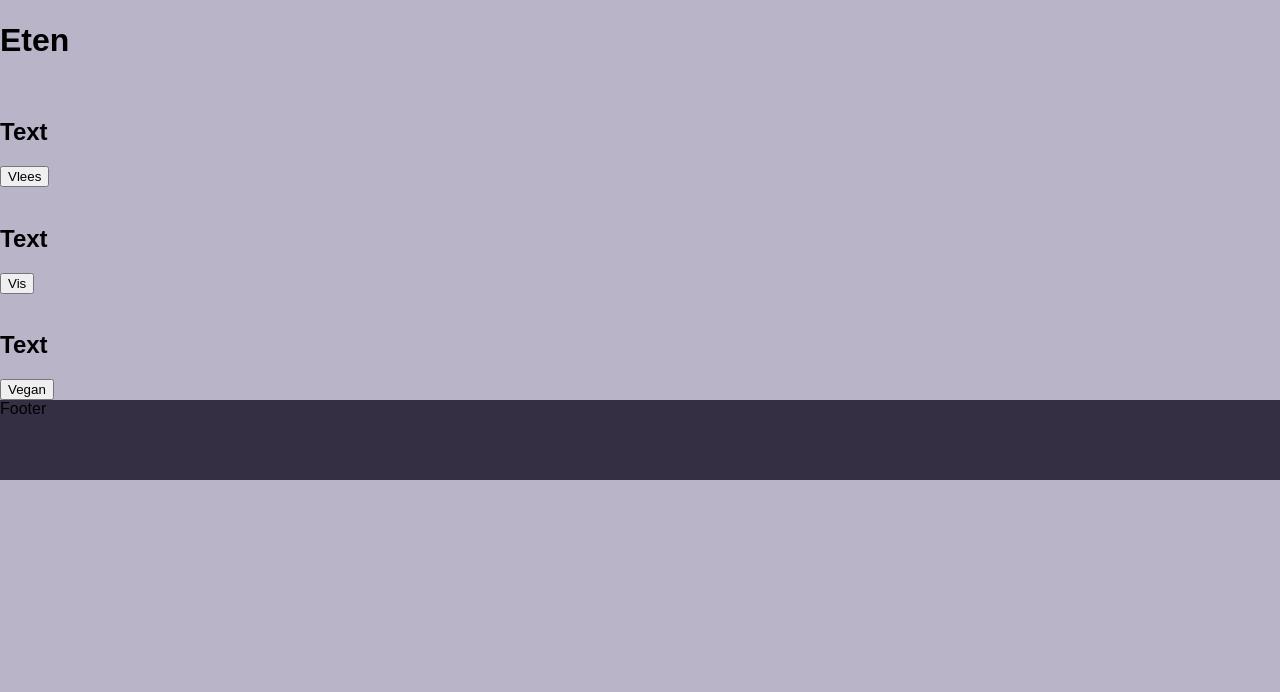
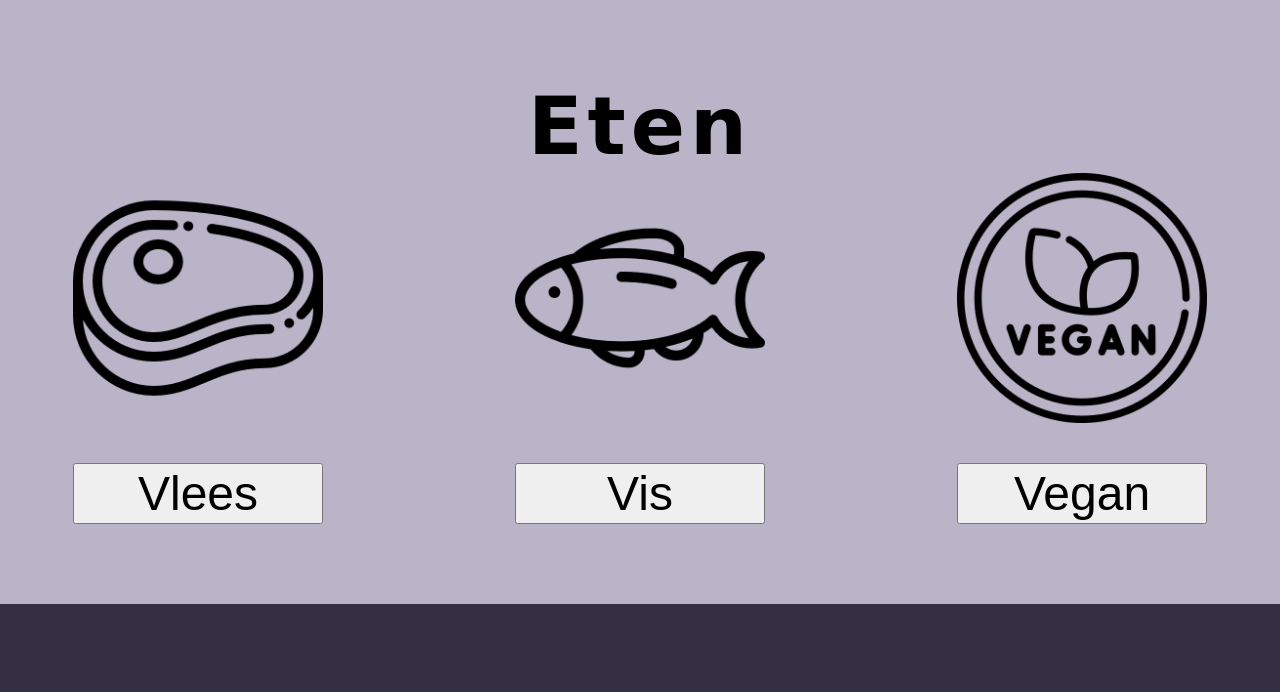
Before and after one commit to ThijsKraaijenbos/EatSimple, a PHP site: page /eten.html in a window 1280 px wide. Shown: the part 112-804 px from the top of the page. Before the commit the page ends 592 px from the top, so only its background shows below. Run offline with PHP 8.4, Linux system fonts and the light colour scheme.

Commit message:
eten bestellen . css Eten html gedaan

```diff
--- a/css/index.css
+++ b/css/index.css
@@ -20,7 +20,7 @@ header {
 
 footer {
     background-color: #352F44;
-    height: 10vh;
+    height: 11vh;
 }
 
 .home_page_img {
@@ -40,7 +40,34 @@ footer {
     height:auto;
     padding:1vh 2vw;
 }
-#container-eten{
+#eten-main h1{
+    font-family: "Vujahday Script", cursive;
+    letter-spacing: 5px;
+    font-size: 5rem;
+    margin:0;
+}
+#eten-main{
     display:flex;
     flex-direction: column;
+    align-items: center;
+    padding: 10vh 0vw;
 }
+#container-eten{
+    display:grid;
+    grid-template-columns: 1fr 1fr 1fr;
+    gap:15vw;
+}
+article{
+    display:flex;
+    flex-direction: column;
+    align-items: center;
+    gap:5vh;
+}
+article img{
+    width:250px;
+    height:auto;
+}
+article button{
+    font-size: 3rem;
+    width:100%;
+}
--- a/eten.html
+++ b/eten.html
@@ -13,28 +13,24 @@
 <header>
     <img src="img/eatsimplelogo2.png" alt="" id="eten-logo">
 </header>
-<main>
+<main id="eten-main">
     <h1>Eten</h1>
     <div id="container-eten">
         <article>
-            <img src="" alt="">
-            <h2>Text</h2>
+            <img src="img/food_img/meat.png" alt="">
             <button>Vlees</button>
         </article>
         <article>
-            <img src="" alt="">
-            <h2>Text</h2>
+            <img src="img/food_img/fish.png" alt="">
             <button>Vis</button>
         </article>
         <article>
-            <img src="" alt="">
-            <h2>Text</h2>
+            <img src="img/food_img/vegan.png" alt="">
             <button>Vegan</button>
         </article>
     </div>
 </main>
 <footer>
-    Footer
 </footer>
 </body>
 
```
